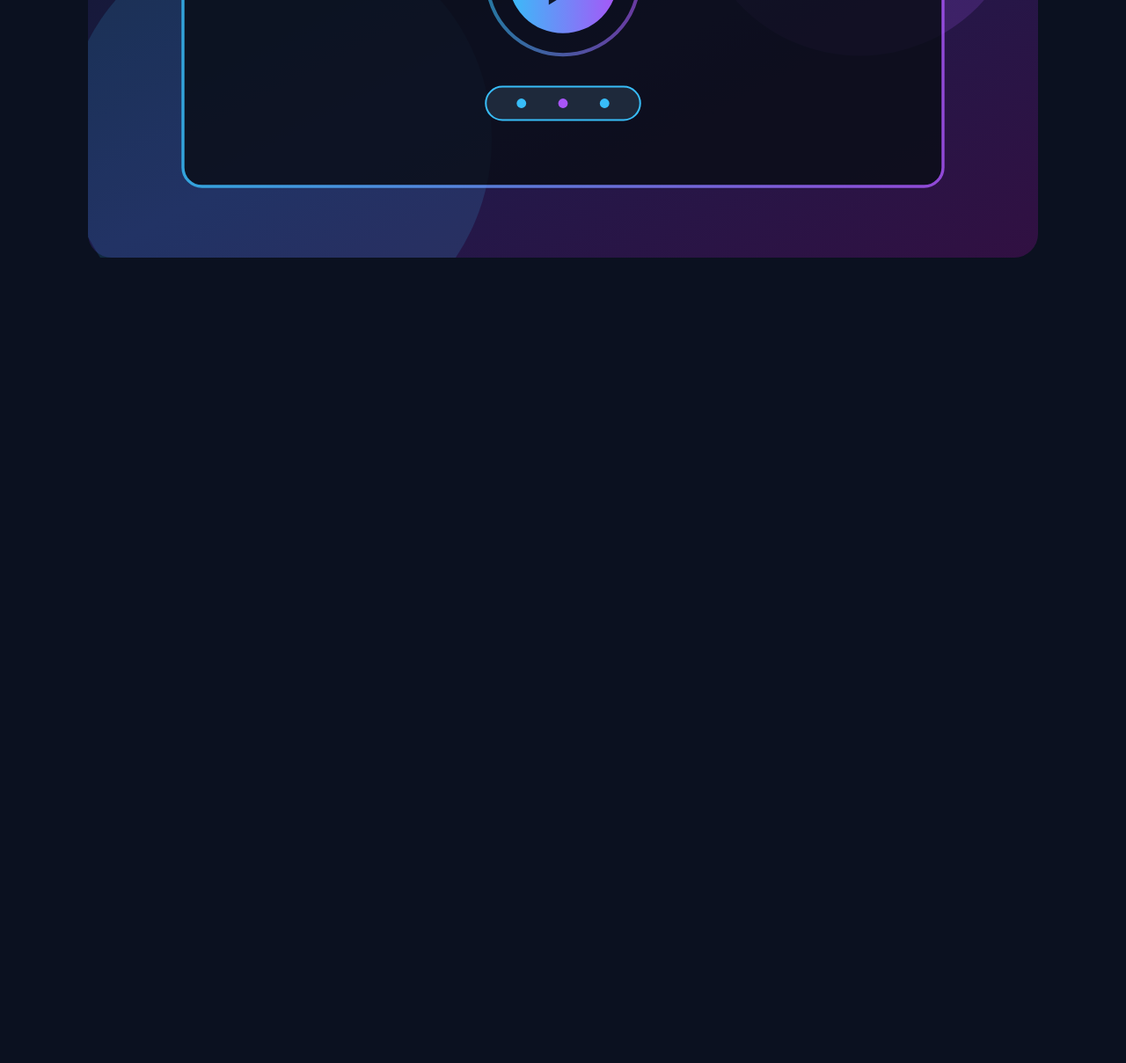
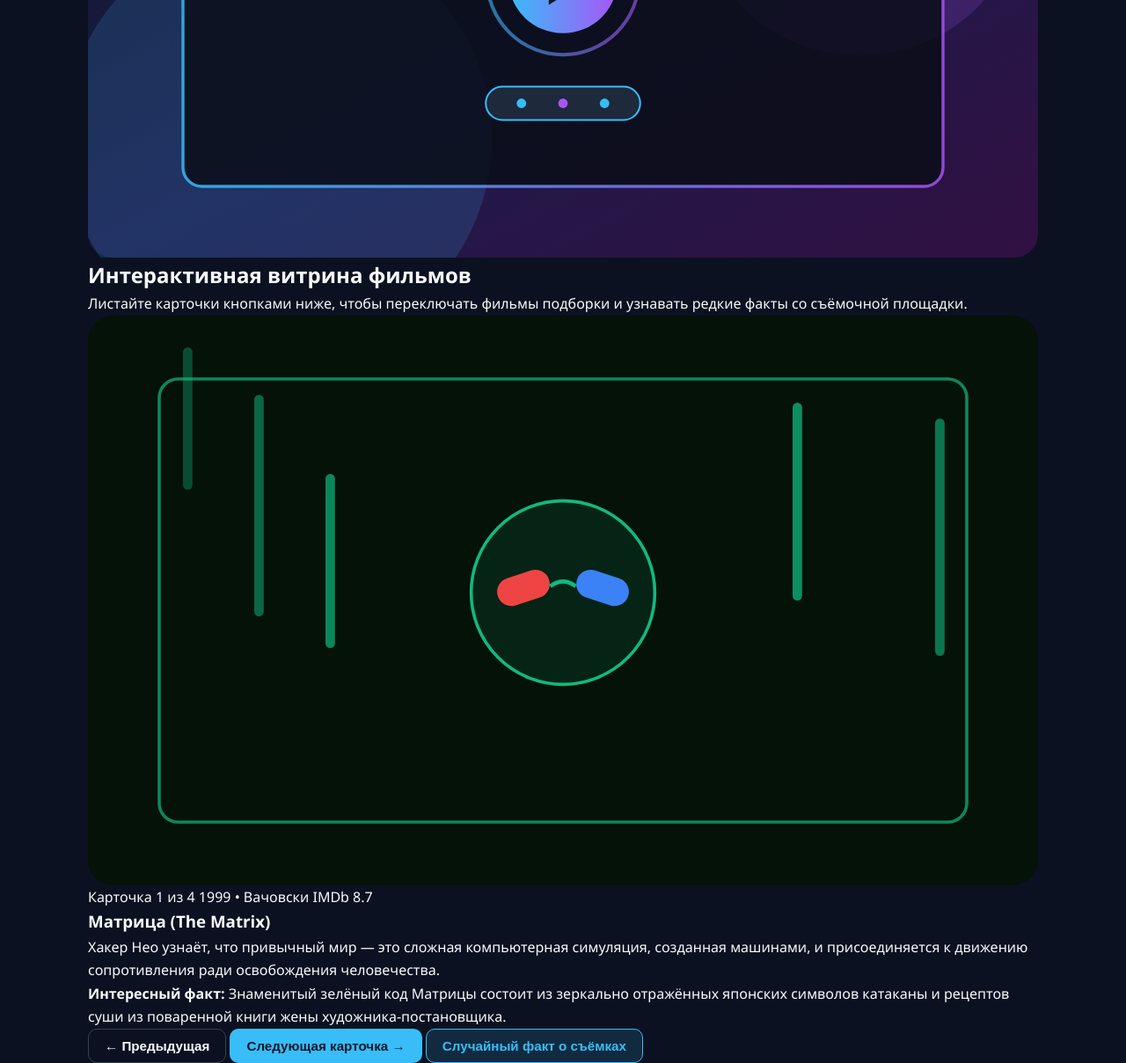
Before and after one commit to FSL-Tikaani/web-laba-1, a plain HTML site: page index.html in a window 1280 px wide. Shown: the part 500-1709 px from the top of the page at 88% size. Before the commit the page ends 800 px from the top, so only its background shows below. Drawn offline with Linux system fonts and the light colour scheme.

Commit message:
feat(html): интерактивная витрина фильмов, постеры

```diff
--- a/index.html
+++ b/index.html
@@ -53,6 +53,41 @@
         </div>
       </div>
     </section>
+
+    <section id="showcase" class="section">
+      <div class="container">
+        <div class="section-header">
+          <h2>Интерактивная витрина фильмов</h2>
+          <p>Листайте карточки кнопками ниже, чтобы переключать фильмы подборки и узнавать редкие факты со съёмочной площадки.</p>
+        </div>
+
+        <div class="showcase-card" id="showcase-card">
+          <div class="showcase-media">
+            <img id="card-image" src="images/film-matrix.svg" alt="Постер фильма Матрица">
+          </div>
+          <div class="showcase-body">
+            <div class="showcase-meta">
+              <span id="card-counter" class="badge">Карточка 1 из 4</span>
+              <span id="card-year" class="meta-tag">1999 • Вачовски</span>
+              <span id="card-rating" class="meta-rating">IMDb 8.7</span>
+            </div>
+            <h3 id="card-title">Матрица (The Matrix)</h3>
+            <p id="card-description">
+              Хакер Нео узнаёт, что привычный мир — это сложная компьютерная симуляция, созданная машинами, и присоединяется к движению сопротивления ради освобождения человечества.
+            </p>
+            <div id="fact-box" class="fact-callout">
+              <strong>Интересный факт:</strong>
+              <span id="card-fact">Знаменитый зелёный код Матрицы состоит из зеркально отражённых японских символов катаканы и рецептов суши из поваренной книги жены художника-постановщика.</span>
+            </div>
+            <div class="showcase-controls">
+              <button id="prev-card-btn" class="btn btn-outline" type="button">← Предыдущая</button>
+              <button id="next-card-btn" class="btn btn-primary" type="button">Следующая карточка →</button>
+              <button id="random-fact-btn" class="btn btn-secondary" type="button">Случайный факт о съёмках</button>
+            </div>
+          </div>
+        </div>
+      </div>
+    </section>
   </main>
 
   <footer class="site-footer"></footer>
```
Also changed, not shown: images/film-bladerunner.svg (added), images/film-inception.svg (added), images/film-interstellar.svg (added), images/film-matrix.svg (added).
